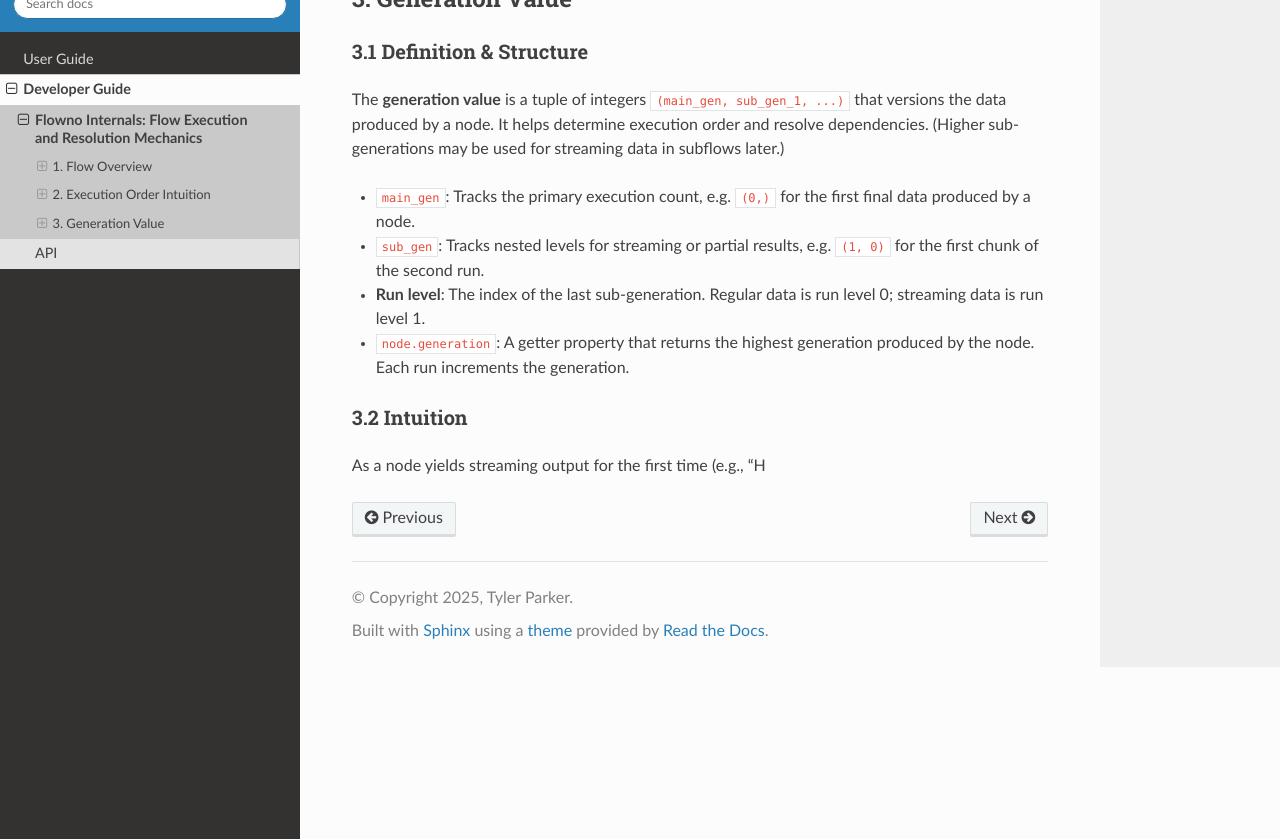
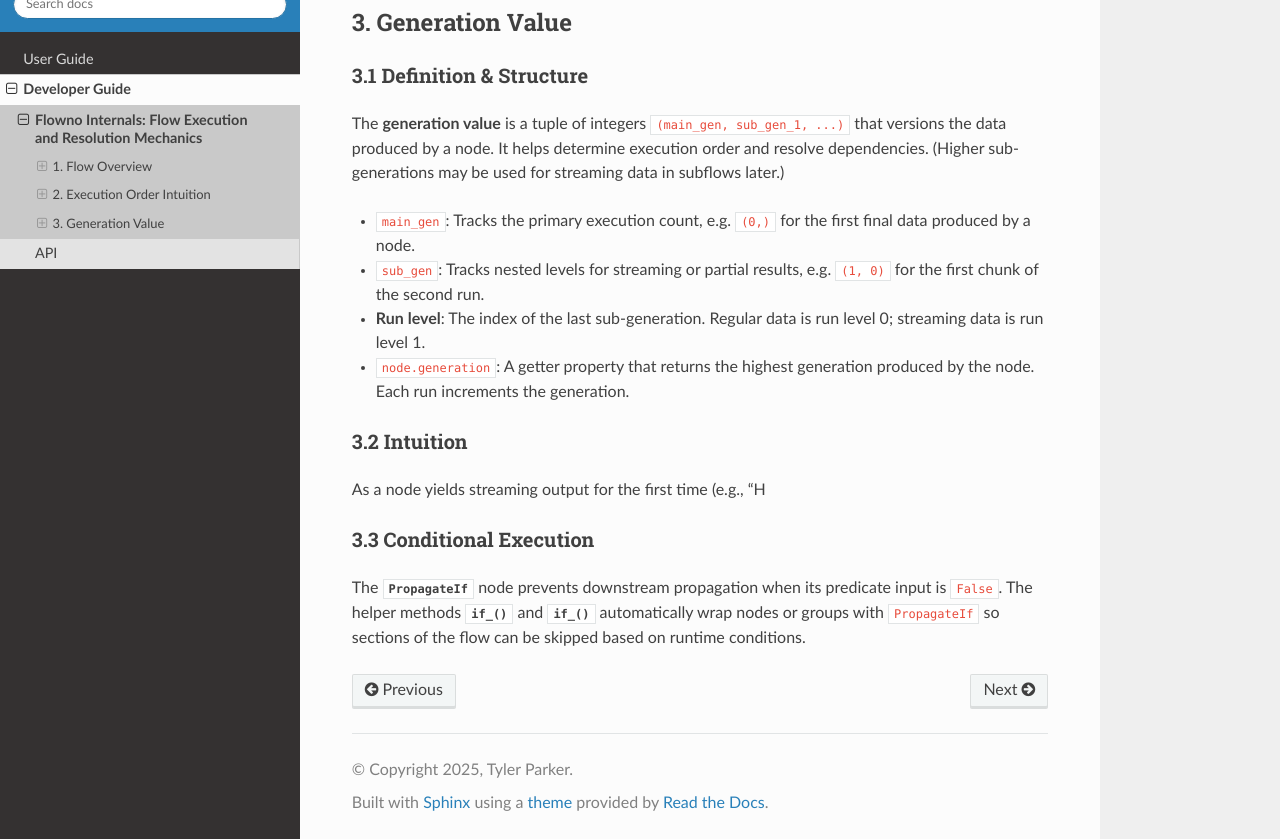
Before and after one commit to computemachines/flowno, a Sphinx documentation site: the page built from docs/source/developer_guide/flowno_resolution_internals.rst, in a window 1280 px wide and 900 px high, scrolled down 7417 px, cut to the strip 61-900 px from the top of the window. Built offline with Sphinx 7.4.7 and the Read the Docs theme 3.1.0, drawn with Linux system fonts in a browser that asks for light colours; some of the changed text lies outside the part shown.

Commit message:
docs: document conditional nodes

```diff
--- a/docs/source/developer_guide/flowno_resolution_internals.rst
+++ b/docs/source/developer_guide/flowno_resolution_internals.rst
@@ -590,3 +590,13 @@ in subflows later.)
 ~~~~~~~~~~~~~
 
 As a node yields streaming output for the first time (e.g., "H
+
+3.3 Conditional Execution
+~~~~~~~~~~~~~~~~~~~~~~~~~
+
+The :class:`~flowno.core.node_base.PropagateIf` node prevents downstream
+propagation when its predicate input is ``False``. The helper methods
+:py:meth:`~flowno.core.node_base.DraftNode.if_` and
+:py:meth:`~flowno.core.group_node.DraftGroupNode.if_` automatically wrap
+nodes or groups with ``PropagateIf`` so sections of the flow can be skipped
+based on runtime conditions.
--- a/docs/source/user_guide/index.rst
+++ b/docs/source/user_guide/index.rst
@@ -7,4 +7,5 @@ User Guide
    key_concepts
    tutorial
    groups
+   conditional_nodes
    troubleshooting
```
Also changed, not shown: README.md (+0 -3 lines), docs/source/user_guide/conditional_nodes.rst (added, +43 -0 lines).
